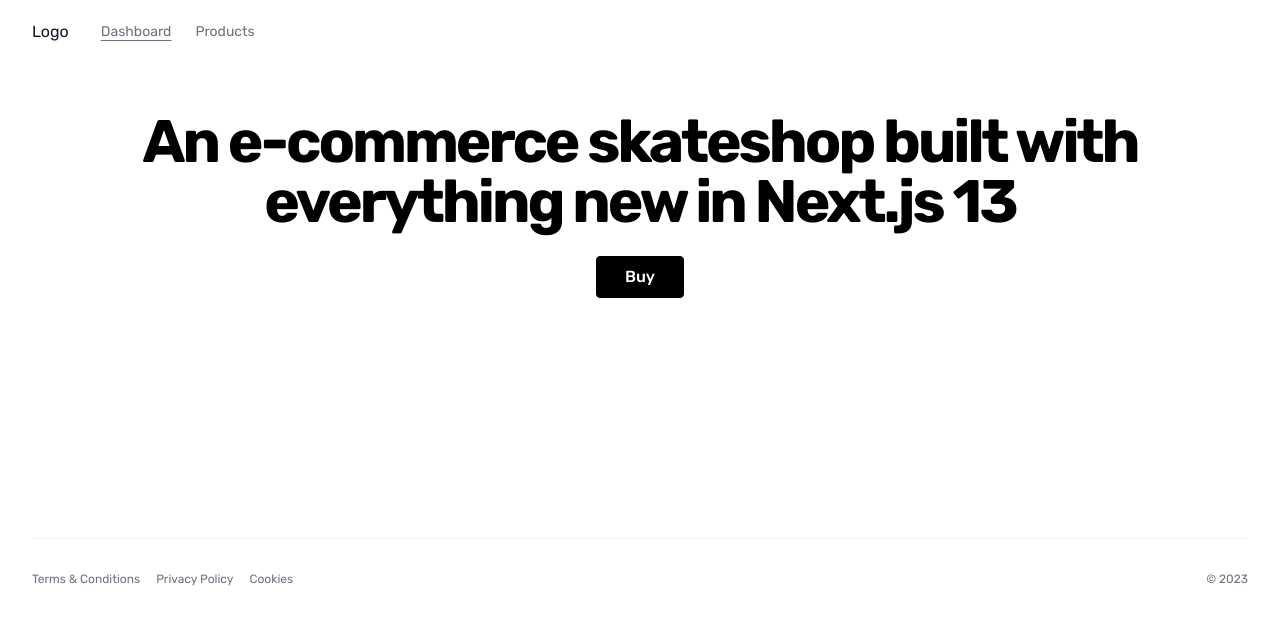
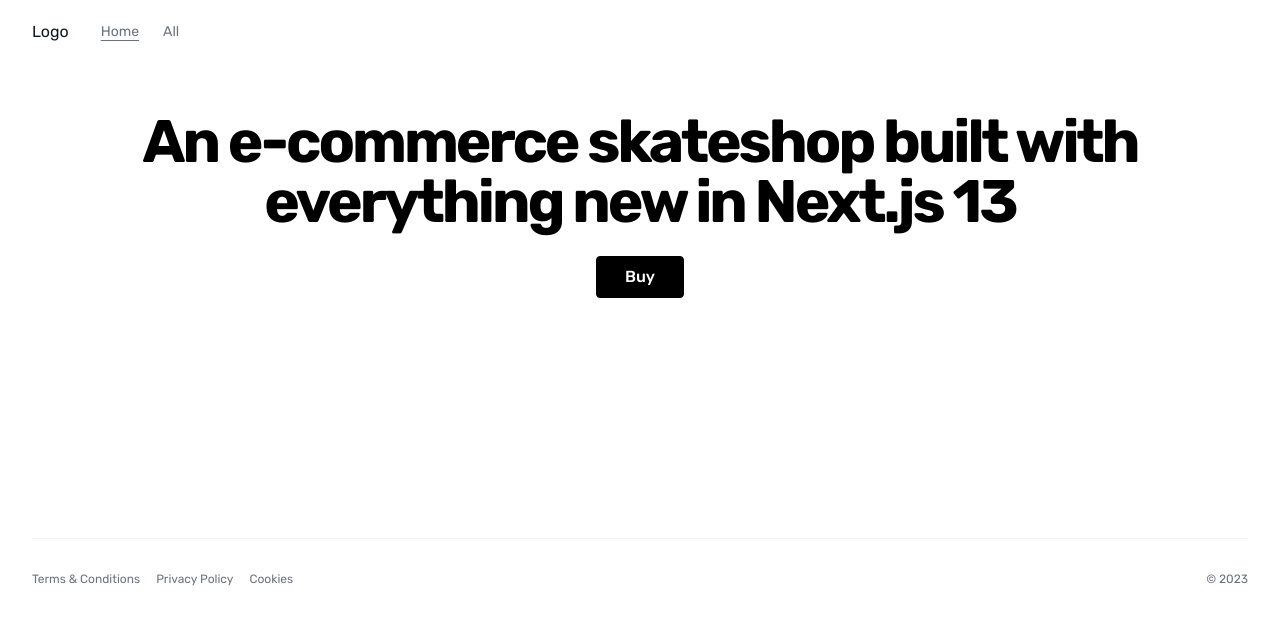
Before and after one commit to bartekma89/clothesStore, a Next.js app: page / in a window 1280 px wide. Shown: the top 624 px of the page. Built offline with nearby package versions, Linux system fonts and the light colour scheme.

Commit message:
added json-server and refactored active link

```diff
--- /dev/null
+++ b/_data/db.json
@@ -0,0 +1,44 @@
+{
+	"products": [
+		{
+			"id": "1",
+			"name": "T-shirt",
+			"price": 1234,
+			"category": "Shirt",
+			"coverImage": {
+				"alt": "T-shirt green",
+				"src": "/pic-1.jpg"
+			}
+		},
+		{
+			"id": "2",
+			"name": "Robot",
+			"price": 143,
+			"category": "Toy",
+			"coverImage": {
+				"alt": "robot toy",
+				"src": "/pic-2.jpg"
+			}
+		},
+		{
+			"id": "3",
+			"name": "Nike",
+			"price": 112,
+			"category": "Shoes",
+			"coverImage": {
+				"alt": "shoes nike",
+				"src": "/pic-3.jpg"
+			}
+		},
+		{
+			"id": "4",
+			"name": "Headphone",
+			"price": 133,
+			"category": "Headphone",
+			"coverImage": {
+				"alt": "headphone",
+				"src": "/pic-4.jpg"
+			}
+		}
+	]
+}
--- a/package.json
+++ b/package.json
@@ -6,7 +6,9 @@
 		"dev": "next dev",
 		"build": "next build",
 		"start": "next start",
-		"lint": "next lint --fix --dir src"
+		"lint": "next lint --fix --dir src",
+		"server": "json-server --watch ./_data/db.json --port 4000",
+		"server-faker": "json-server ./_data/products.js --port 4000"
 	},
 	"dependencies": {
 		"@types/node": "20.6.0",
@@ -17,6 +19,7 @@
 		"clsx": "^2.0.0",
 		"eslint": "8.49.0",
 		"eslint-config-next": "13.4.19",
+		"json-server": "^0.17.3",
 		"next": "13.4.19",
 		"postcss": "8.4.29",
 		"react": "18.2.0",
@@ -26,6 +29,7 @@
 		"typescript": "5.2.2"
 	},
 	"devDependencies": {
+		"@faker-js/faker": "^8.0.2",
 		"@typescript-eslint/eslint-plugin": "^6.7.0",
 		"@typescript-eslint/parser": "^6.7.0",
 		"eslint-config-prettier": "^9.0.0",
--- a/prettier.config.js
+++ b/prettier.config.js
@@ -2,7 +2,7 @@ module.exports = {
 	semi: true,
 	singleQuote: false,
 	trailingComma: "all",
-	printWidth: 100,
+	printWidth: 80,
 	useTabs: true,
 	plugins: ["prettier-plugin-tailwindcss"],
 	tailwindConfig: "./tailwind.config.ts",
--- a/src/app/(products)/products/page.tsx
+++ b/src/app/(products)/products/page.tsx
@@ -1,49 +1,24 @@
+import { Suspense } from "react";
+
 import { ProductList } from "@/components/organisms/ProductList";
 import { type ProductListType } from "@/types";
 
-const products: ProductListType[] = [
-	{
-		id: "1",
-		name: "T-shirt",
-		price: 1234,
-		category: "Shirt",
-		coverImage: {
-			alt: "T-shirt green",
-			src: "/pic-1.jpg",
+const getProducts = async () => {
+	const res = await fetch("http:/localhost:4000/products", {
+		next: {
+			revalidate: 0,
 		},
-	},
-	{
-		id: "2",
-		name: "Robot",
-		price: 143,
-		category: "Toy",
-		coverImage: {
-			alt: "robot toy",
-			src: "/pic-2.jpg",
-		},
-	},
-	{
-		id: "3",
-		name: "Nike",
-		price: 112,
-		category: "Shoes",
-		coverImage: {
-			alt: "shoes nike",
-			src: "/pic-3.jpg",
-		},
-	},
-	{
-		id: "4",
-		name: "Headphone",
-		price: 133,
-		category: "Headphone",
-		coverImage: {
-			alt: "headphone",
-			src: "/pic-4.jpg",
-		},
-	},
-];
+	});
 
-export default function Home() {
-	return <ProductList products={products} />;
+	return res.json() as Promise<ProductListType[]>;
+};
+
+export default async function Home() {
+	const products = await getProducts();
+
+	return (
+		<Suspense fallback={<div>Loading...</div>}>
+			<ProductList products={products} />;
+		</Suspense>
+	);
 }
--- a/src/components/atoms/ActiveLink.tsx
+++ b/src/components/atoms/ActiveLink.tsx
@@ -1,25 +1,31 @@
 "use client";
 
 import { type ReactNode } from "react";
+import { type Route } from "next";
 import clsx from "clsx";
-import Link, { type LinkProps } from "next/link";
+import Link from "next/link";
 import { usePathname } from "next/navigation";
 
-interface ComponentProps extends LinkProps<string> {
+interface ComponentProps<T extends string> {
 	children: ReactNode;
+	href: Route<T>;
+	className: string;
+	activeClassName: string;
+	exact?: boolean;
 }
 
-export function ActiveLink({ href, children }: ComponentProps) {
+export function ActiveLink<T extends string>({
+	href,
+	children,
+	className,
+	activeClassName,
+	exact = true,
+}: ComponentProps<T>) {
 	const pathname = usePathname();
-	const isActive = pathname === href;
+	const isActive = exact ? pathname === href : false;
+
 	return (
-		<Link
-			className={clsx("text-gray-500 transition  hover:text-gray-500/75", {
-				underline: isActive,
-				"underline-offset-4": isActive,
-			})}
-			href={href}
-		>
+		<Link className={clsx(className, isActive && activeClassName)} href={href}>
 			{children}
 		</Link>
 	);
--- a/src/components/molecules/Navbar.tsx
+++ b/src/components/molecules/Navbar.tsx
@@ -1,20 +1,24 @@
 import { ActiveLink } from "../atoms";
+import { menuOptions } from "@/config/navbar";
 
 export function Navbar() {
 	return (
 		<nav aria-label="Global" className="hidden md:block">
 			<ul className="flex items-center gap-6 text-sm">
-				<li>
-					<ActiveLink className="text-gray-500 transition hover:text-gray-500/75" href="/">
-						Dashboard
-					</ActiveLink>
-				</li>
+				{menuOptions.map(({ name, href }) => {
+					return (
+						<li key={name}>
+							<ActiveLink
+								className="text-gray-500 transition hover:text-gray-500/75"
+								activeClassName="underline underline-offset-4"
+								href={href}
+							>
+								{name}
+							</ActiveLink>
+						</li>
+					);
+				})}
 
-				<li>
-					<ActiveLink className="text-gray-500 transition hover:text-gray-500/75" href="/products">
-						Products
-					</ActiveLink>
-				</li>
 			</ul>
 		</nav>
 	);
--- a/src/components/molecules/ProductsListItem.tsx
+++ b/src/components/molecules/ProductsListItem.tsx
@@ -11,7 +11,7 @@ export function ProductsListItem({ product }: ProductListItemProps) {
 	return (
 		<li>
 			<article>
-				<Link href="#" className="group block overflow-hidden">
+				<Link href={`/products/${product.id}`} className="group block overflow-hidden">
 					<ProductCoverImage {...product.coverImage} />
 					<ProductListItemDescription product={product} />
 				</Link>
--- /dev/null
+++ b/src/config/navbar.ts
@@ -0,0 +1,12 @@
+import { type MenuOptions } from "@/types";
+
+export const menuOptions: MenuOptions[] = [
+	{
+		name: "Home",
+		href: "/",
+	},
+	{
+		name: "All",
+		href: "/products",
+	},
+];
--- a/tsconfig.json
+++ b/tsconfig.json
@@ -29,6 +29,6 @@
 		"noUnusedLocals": true,
 		"noUnusedParameters": true
 	},
-	"include": ["next-env.d.ts", "**/*.ts", "**/*.tsx", ".next/types/**/*.ts"],
+	"include": ["next-env.d.ts", "**/*.ts", "**/*.tsx", ".next/types/**/*.ts", "_data/products.js"],
 	"exclude": ["node_modules"]
 }
```
Also changed, not shown: _data/products.js (added, +35 -0 lines), src/types/index.ts (+8 -0 lines), 1 other file (tests, documents, lock files or other folders).
